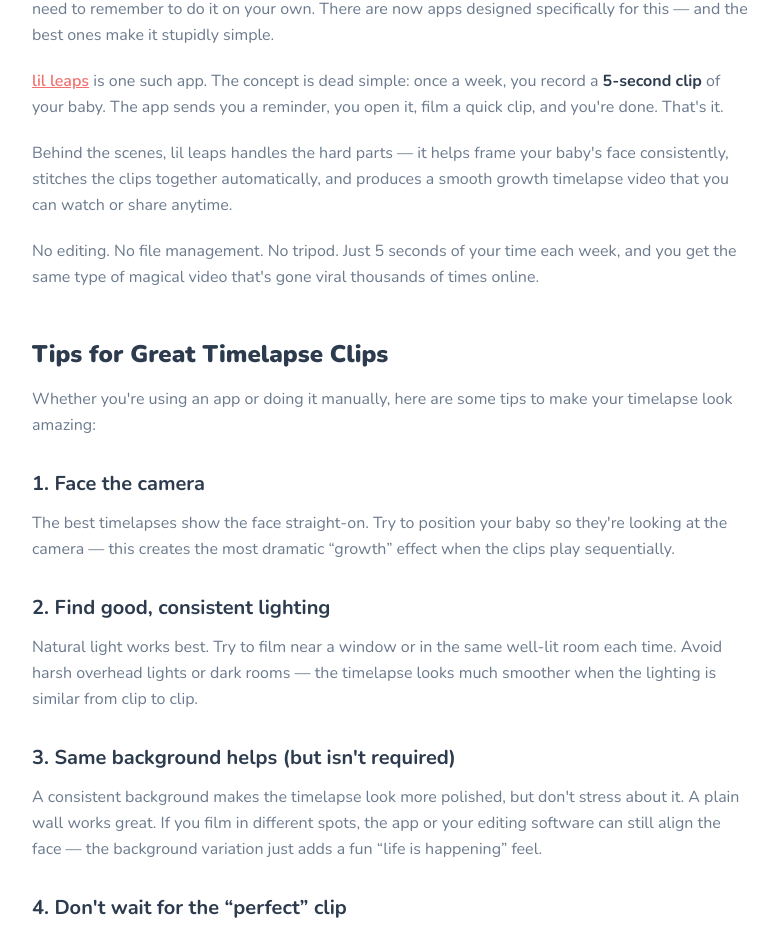
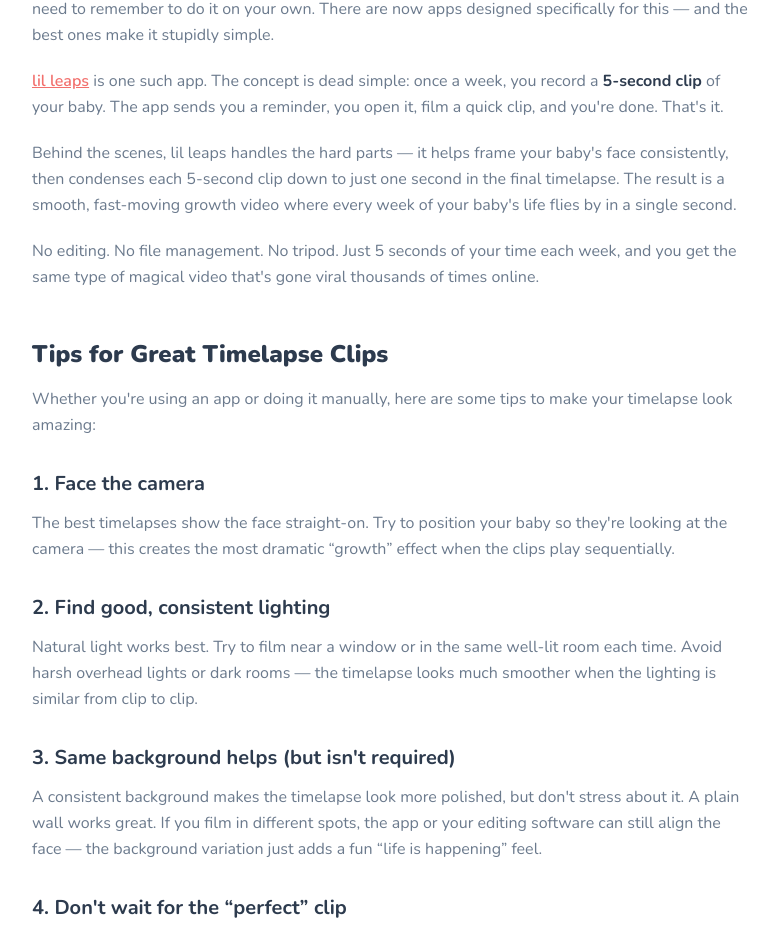
Before and after one commit to aielvisagent/lil-leaps-landing, a Next.js app: page /blog/baby-growth-timelapse in a window 1280 px wide. Shown: the part 1573-2510 px from the top of the page, without its empty margins (248-1026 px from the left). Built offline with nearby package versions, Linux system fonts and the light colour scheme.

Commit message:
Clarify timelapse mechanic: each 5s clip condenses to 1s

```diff
--- a/src/app/blog/baby-growth-timelapse/page.tsx
+++ b/src/app/blog/baby-growth-timelapse/page.tsx
@@ -159,9 +159,10 @@ export default function BabyGrowthTimelapse() {
 
             <p>
               Behind the scenes, lil leaps handles the hard parts — it helps
-              frame your baby&apos;s face consistently, stitches the clips
-              together automatically, and produces a smooth growth timelapse
-              video that you can watch or share anytime.
+              frame your baby&apos;s face consistently, then condenses each
+              5-second clip down to just one second in the final timelapse.
+              The result is a smooth, fast-moving growth video where every
+              week of your baby&apos;s life flies by in a single second.
             </p>
 
             <p>
--- a/src/app/blog/baby-memory-apps-compared/page.tsx
+++ b/src/app/blog/baby-memory-apps-compared/page.tsx
@@ -285,7 +285,8 @@ export default function BabyMemoryAppsCompared() {
                 lil leaps
               </a>{" "}
               is purpose-built for one thing: creating a baby growth timelapse
-              video. Once a week, you record a 5-second clip. The app sends
+              video. Once a week, you record a 5-second clip — each one gets
+              condensed to one second in the final timelapse. The app sends
               reminders, helps frame your baby&apos;s face, and automatically
               stitches the clips into a smooth growth timelapse that you can
               watch or share anytime.
--- a/src/app/blog/why-record-babys-first-year/page.tsx
+++ b/src/app/blog/why-record-babys-first-year/page.tsx
@@ -189,7 +189,8 @@ export default function WhyRecordBabysFirstYear() {
               <a href="https://apps.apple.com/us/app/lil-leaps/id6746146083">
                 lil leaps
               </a>
-              , you get a weekly reminder, record a quick clip, and the app
+              , you get a weekly reminder, record a quick 5-second clip, and the
+              app condenses each one down to a single second and
               handles the rest. No editing, no organizing, no remembering.
               After a few months, you&apos;ll have a timelapse video that
               shows your baby&apos;s growth in a way that nothing else can.
--- a/src/components/HowItWorks.tsx
+++ b/src/components/HowItWorks.tsx
@@ -12,7 +12,7 @@ const steps = [
   {
     icon: "🎬",
     title: "Watch the magic",
-    description: "Your clips stitch into a timelapse you'll ugly-cry watching at 2 AM.",
+    description: "Each clip condenses to one second and stitches into a timelapse you'll ugly-cry watching at 2 AM.",
   },
 ];
 
```
